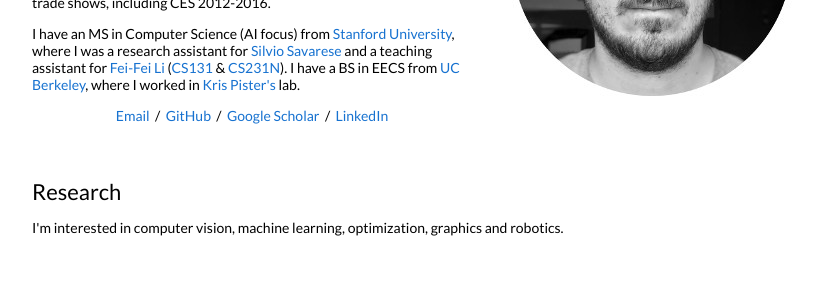
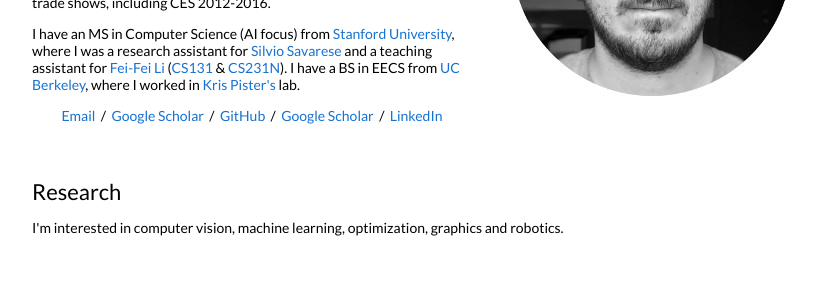
Before and after one commit to Donghyun1228/donghyun1228.github.io, a Jekyll site: the page built from _posts/2023-08-28-3dgaussians.markdown, in a window 1280 px wide and 900 px high. Shown: the part 251-539 px from the top of the window, without its empty margins (228-1051 px from the left). Built offline with Jekyll 4.4.1, drawn with Linux system fonts in a browser that asks for light colours.

Commit message:
Add Google Scholar link to default layout

```diff
--- a/_layouts/default.html
+++ b/_layouts/default.html
@@ -44,6 +44,7 @@
               </p>
               <p style="text-align:center">
                 <a target="_blank" href="https://mailhide.io/e/B8TyS"> Email</a> &nbsp;/&nbsp;
+                <a href="{{ site.googlescholar }}">Google Scholar</a> &nbsp;/&nbsp;
                 <a href="https://github.com/leonidk">GitHub</a> &nbsp;/&nbsp;
                 <a href="https://scholar.google.com/citations?user=GCYG4GoAAAAJ">Google Scholar</a> &nbsp;/&nbsp;
                 <a href="https://www.linkedin.com/in/lkeselman"> LinkedIn </a>
```
